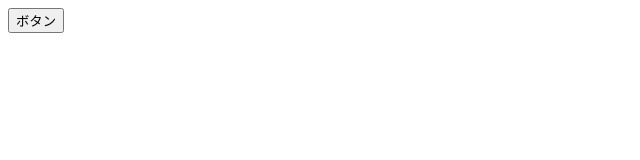
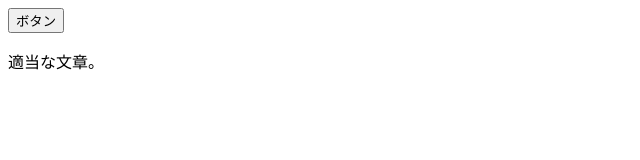
Before and after one commit to Kikuna-303/github_20190827, a plain HTML site: page index.html in a window 1280 px wide. Shown: the whole page, without its empty margins (0-640 px from the left). Drawn offline with Linux system fonts and the light colour scheme.

Commit message:
適当な文章を追加

```diff
--- a/index.html
+++ b/index.html
@@ -6,5 +6,6 @@
   </head>
   <body>
       <button>ボタン</button>
+      <p>適当な文章。</p>
   </body>
 </html>
```
